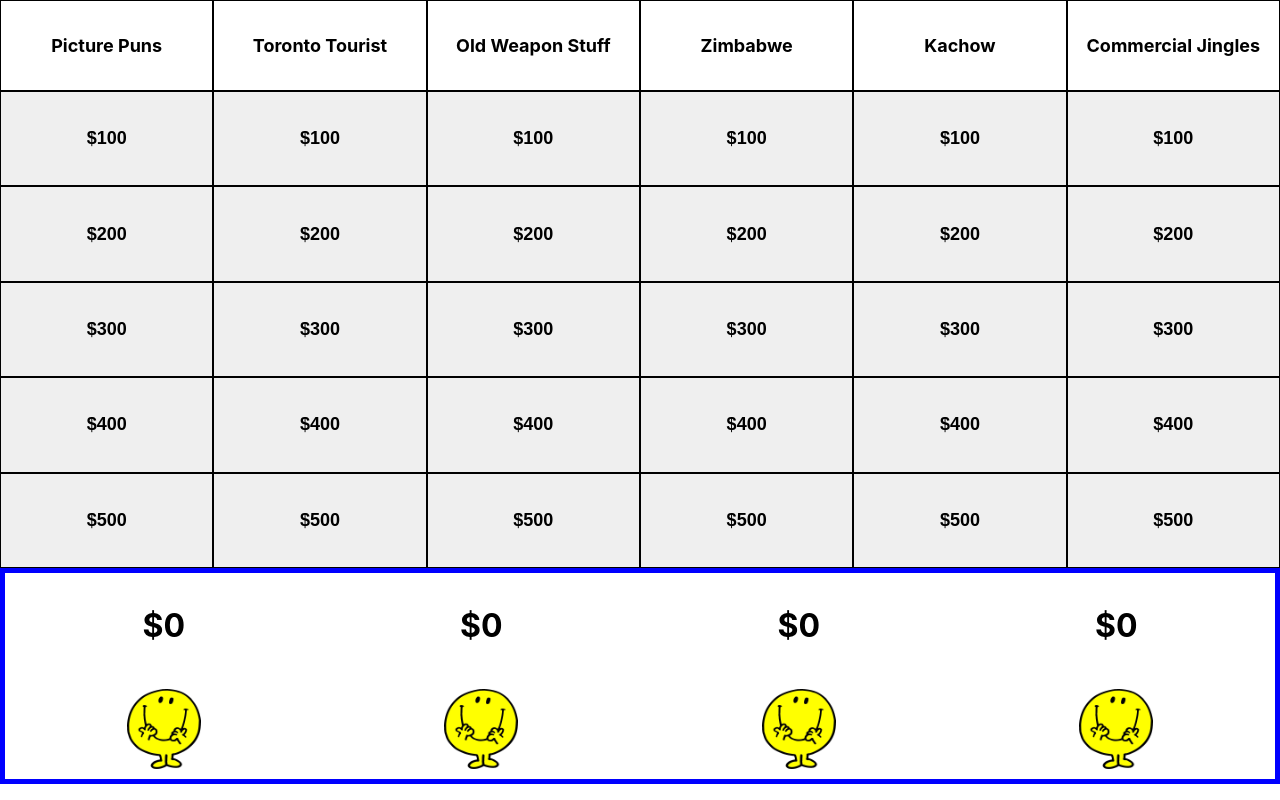
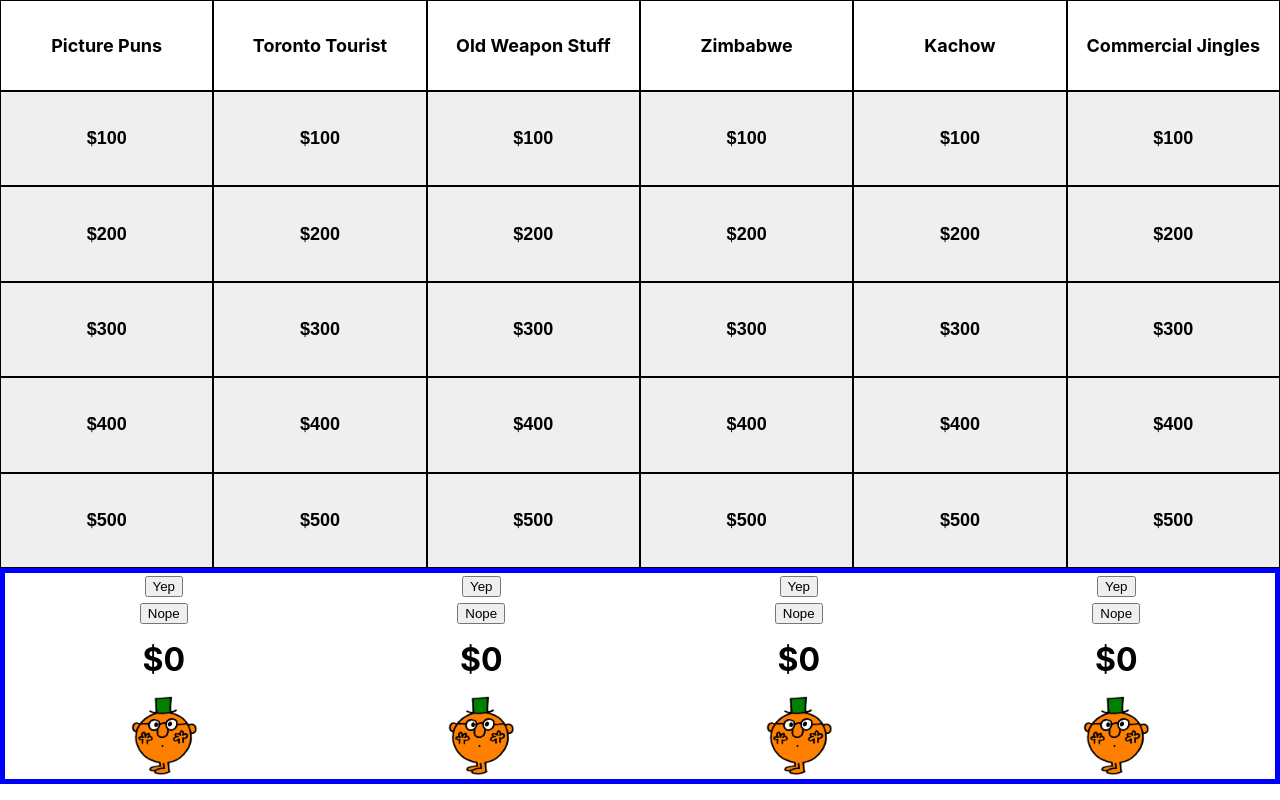
Before and after one commit to SleepyAlpacas/jeopardont-react, a React (Vite) app in the folder vite/: page / in a window 1280 px wide. Built offline with nearby package versions, Linux system fonts and the light colour scheme; the HTML template or start-up script is replaced by a standard one.

Commit message:
added basic player functionality

```diff
--- a/vite/components/Board.jsx
+++ b/vite/components/Board.jsx
@@ -24,8 +24,6 @@ export default function Board(props){
         questionElements.push(<div className='board-column' key={column.columnId}> {questionColumn} </div>);
     }
 
-    console.log(questionElements)
-
     return (
         <div id="board">
             {boardTitleElements}
--- a/vite/components/Player.jsx
+++ b/vite/components/Player.jsx
@@ -1,13 +1,15 @@
 import React from 'react'
-import {Happy}from '../src/assets/images/index.js'
+import * as images from '../src/assets/images/index.js'
 
 export default function Player(props){
     return (
     <div className="player">
+        <button onClick={() => props.correctOrIncorrectAnswer(props.playerNum, true)}>Yep</button>
+        <button onClick={() => props.correctOrIncorrectAnswer(props.playerNum, false)}>Nope</button>
         <div className="break"></div>
-        <h1 className="money" contentEditable="true">$0</h1>
+        <h1 className="money" contentEditable="true">${props.money}</h1>
         <div className="break"></div>
-        <img className="player-icon" src={Happy}></img>
+        <img className="player-icon" src={images[props.character]}></img>
     </div>
     )
 }
--- a/vite/components/PlayerPanel.jsx
+++ b/vite/components/PlayerPanel.jsx
@@ -1,13 +1,14 @@
 import React from 'react'
 import Player from './Player'
 
-export default function PlayerPanel(){
+export default function PlayerPanel(props){
+    const playerElements = props.playerData.map(player =>
+            <Player character={player.character} key={player.id} money={player.money}
+                playerNum={player.playerNum} correctOrIncorrectAnswer = {props.correctOrIncorrectAnswer}/>
+        )
     return (
         <div id="player-panel">
-            <Player />
-            <Player />
-            <Player />
-            <Player />
+            {playerElements}
         </div>
     )
 }
--- a/vite/src/App.jsx
+++ b/vite/src/App.jsx
@@ -14,7 +14,9 @@ function App() {
   const [currentScreen, setCurrentScreen] = React.useState('board');
   const titles = initTitles();
 
-  console.log(questionsLeft);
+  const [playerData, setPlayerData] = React.useState(initPlayers());
+
+  console.log(playerData);
 
   //initialize boardState to array of objects of column arrays of question objects
   function initBoard(){
@@ -45,6 +47,26 @@ function App() {
       });
     }
     return {titleData: initializedTitles, rowId: nanoid()};
+  }
+
+
+  function initPlayers(){
+    const playerCount = 4;
+    let players = [];
+    for (let i = 0; i < playerCount; i++){
+      players.push(
+        {
+          playerNum: i,
+          character: "Clever",
+          money: 0,
+          buzzed: false,
+          powerUses: 0,
+          id: nanoid()
+        }
+      )
+    }
+
+    return players;
   }
 
   function greyOutQuestion(){
@@ -80,6 +102,16 @@ function App() {
     greyOutQuestion()
   }
 
+  function correctOrIncorrectAnswer(playerNum, correct){
+    let newPlayerData = [...playerData];
+    let correctPlayer = newPlayerData.find(player => player.playerNum == playerNum);
+    correct? correctPlayer.money += currentQuestion.value : correctPlayer.money -= currentQuestion.value;
+    setPlayerData(newPlayerData);
+
+    correct && showAnswer();
+  }
+
+
   return (
     <>
       {currentScreen == 'board' && <Board boardState = {boardState} titles={titles} showQuestion={showQuestion}/>}
@@ -87,7 +119,7 @@ function App() {
         <QuestionAnswerScreen currentScreen = {currentScreen} showAnswer={showAnswer} showBoard={showBoard}
         question={currentQuestion.question} answer={currentQuestion.answer}/>}
       {currentScreen == 'wager' && <Wager />}
-      <PlayerPanel />
+      <PlayerPanel playerData={playerData} correctOrIncorrectAnswer={correctOrIncorrectAnswer}/>
     </>
   )
 }
```
Also changed, not shown: vite/src/assets/images/index.js (+7 -1 lines).
